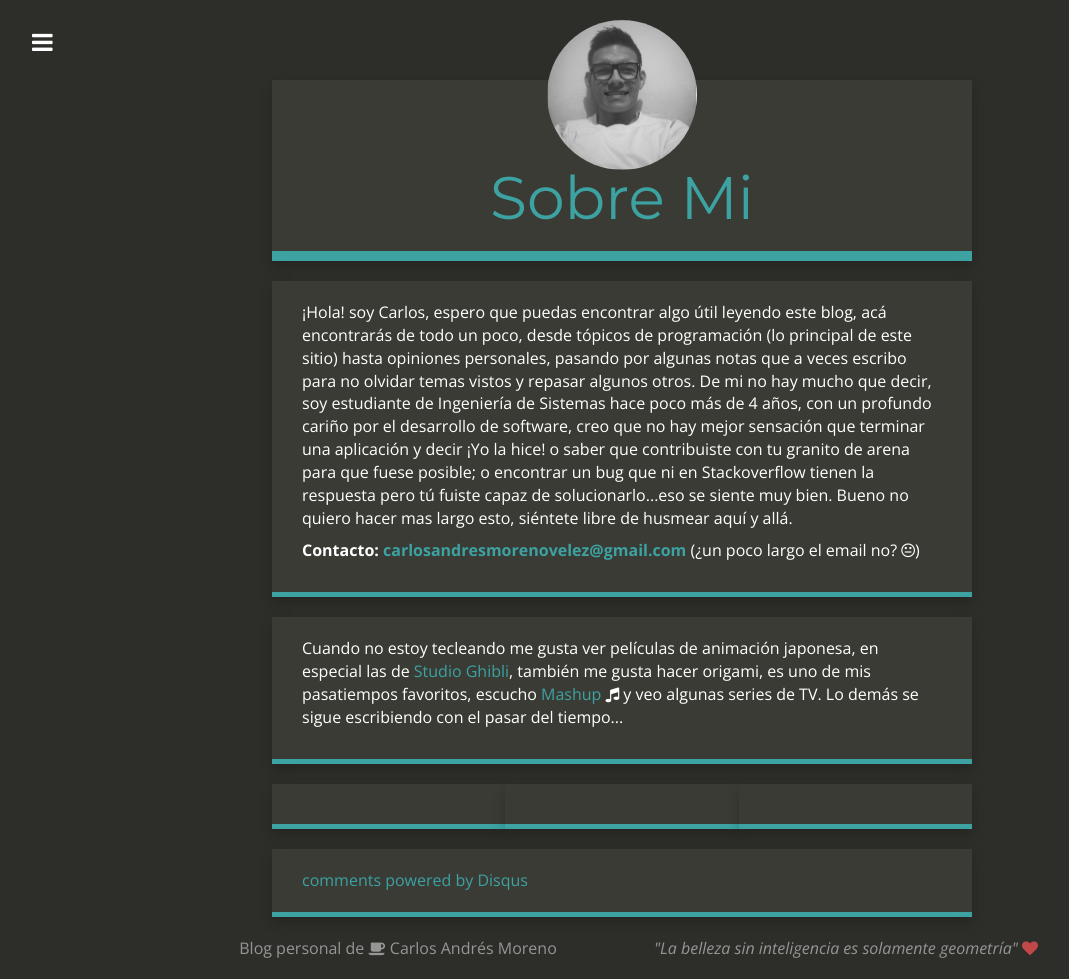
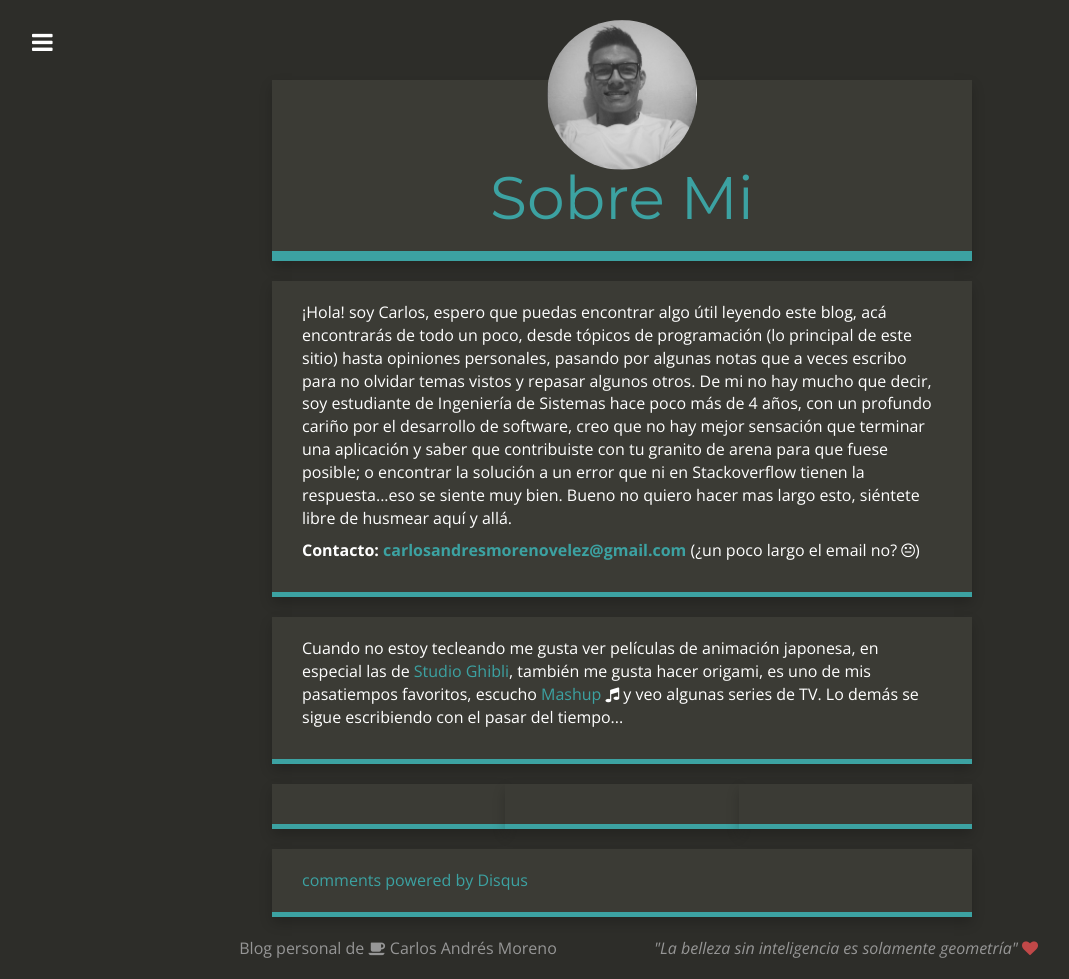
Before and after one commit to CarMoreno/carmoreno.github.io, a Jekyll site: the page about/index.html, which Jekyll copies as it is, in a window 1280 px wide. Shown: the whole page, without its empty margins (18-1087 px from the left). Built offline with Jekyll 4.4.1, drawn with Linux system fonts in a browser that asks for light colours; nearby versions of some CDN libraries; comment, search, counter and statistics services are not loaded.

Commit message:
edit about/index.html, change images/proyectos/proyectos.png

```diff
--- a/about/index.html
+++ b/about/index.html
@@ -81,7 +81,7 @@
           <h1 class="header author-header" itemprop="headline">Sobre Mi</h1>
         </div>
         <div class="col-md-12 main content-panel">
-        <p>¡Hola! soy Carlos, espero que puedas encontrar algo útil leyendo este blog, acá encontrarás de todo un poco, desde tópicos de programación (lo principal de este sitio) hasta opiniones personales, pasando por algunas notas que a veces escribo para no olvidar temas vistos y repasar algunos otros. De mi no hay mucho que decir, soy estudiante de Ingeniería de Sistemas hace poco más de 4 años, con un profundo cariño por el desarrollo de software, creo que no hay mejor sensación que terminar una aplicación y decir ¡Yo la hice! o saber que contribuiste con tu granito de arena para que fuese posible; o encontrar un bug que ni en Stackoverflow tienen la respuesta pero tú fuiste capaz de solucionarlo...eso se siente muy bien. Bueno no quiero hacer mas largo esto, siéntete libre de husmear aquí y allá.</p>
+        <p>¡Hola! soy Carlos, espero que puedas encontrar algo útil leyendo este blog, acá encontrarás de todo un poco, desde tópicos de programación (lo principal de este sitio) hasta opiniones personales, pasando por algunas notas que a veces escribo para no olvidar temas vistos y repasar algunos otros. De mi no hay mucho que decir, soy estudiante de Ingeniería de Sistemas hace poco más de 4 años, con un profundo cariño por el desarrollo de software, creo que no hay mejor sensación que terminar una aplicación y saber que contribuiste con tu granito de arena para que fuese posible; o encontrar la solución a un error que ni en Stackoverflow tienen la respuesta...eso se siente muy bien. Bueno no quiero hacer mas largo esto, siéntete libre de husmear aquí y allá.</p>
         <p><strong>Contacto: <a href="mailto:carlosandresmorenovelez@gmail.com">carlosandresmorenovelez@gmail.com</a> </strong> (¿un poco largo el email no? <i class="fa fa-meh-o"></i>)</p>
         </div>
 
```
Also changed, not shown: images/proyectos/proyectos.png.
